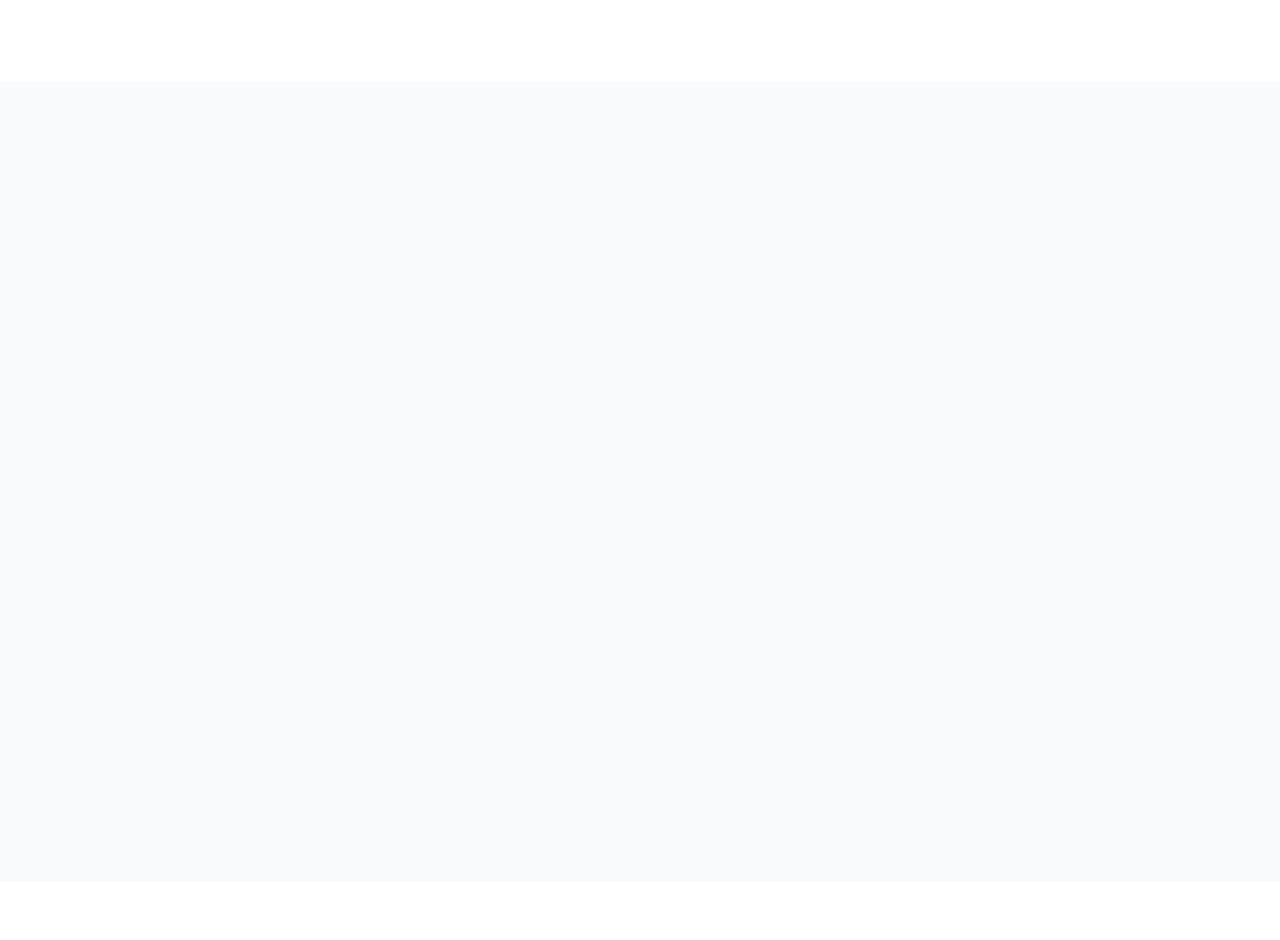
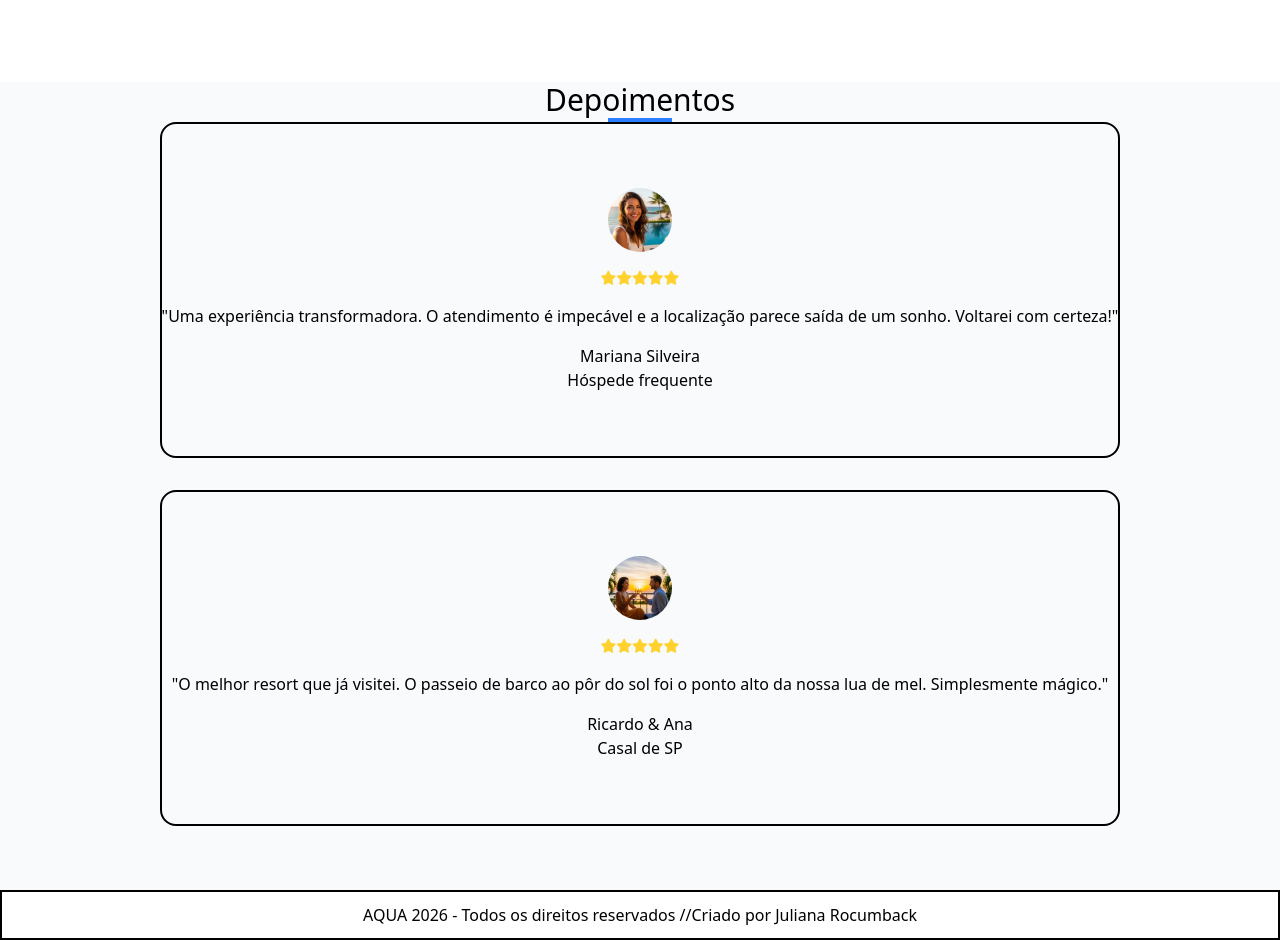
Before and after one commit to julianarocumback/aqua, a React (Vite) app: page / in a window 1280 px wide. Shown: the part 3700-4640 px from the top of the page. Before the commit the page ends 4582 px from the top, so only its background shows below. Built offline with nearby package versions, Linux system fonts and the light colour scheme.

Commit message:
Arrumando depoimentos

```diff
--- a/src/App.jsx
+++ b/src/App.jsx
@@ -4,6 +4,7 @@ import Activities from './components/activities/Activities'
 import Gallery from './components/gallery/Gallery'
 import Reserve from './components/reserve/Reserve'
 import Testimony from './components/testimony/Testimony'
+import Footer from './components/footer/Footer'
 
 function App() {
 
@@ -15,6 +16,7 @@ function App() {
       <Gallery/>
       <Reserve/>
       <Testimony/>
+      <Footer/>
     </>
   )
 }
--- /dev/null
+++ b/src/components/footer/Footer.jsx
@@ -0,0 +1,8 @@
+export default function Footer() {
+    return (
+        <div className=" border-2 h-[50px] flex items-center justify-center font-medium">
+            <span>AQUA 2026 - Todos os direitos reservados //  </span>
+            <a href="https://julianarocumback.dev">Criado por Juliana Rocumback</a>
+        </div>
+    )
+}
--- a/src/components/testimony/Testimony.jsx
+++ b/src/components/testimony/Testimony.jsx
@@ -1,7 +1,56 @@
+import Mariana from './mariana.png'
+import Ricardo from './ricardo.png'
+
 export default function Testimony() {
     return (
-        <section className="bg-[#f8fafc] h-screen">
+        <section className="bg-[#f8fafc] relative px-8 pb-16">
+            <div className="flex flex-col items-center w-full px-4">
+                <h2 className="text-3xl">Depoimentos</h2>
+                <div className="h-1 w-16 bg-blue-500"></div>
 
+                <div className="flex flex-col gap-8">
+                    <div className='border-2 flex flex-col items-center text-center rounded-2xl py-16 gap-4'>
+                        <div className='h-16 w-16 rounded-full overflow-hidden'>
+                            <img className='' src={Mariana} alt="" />
+                        </div>
+                        <span className='text-amber-300 text-sm'>
+                            <i class="fa-solid fa-star"></i>
+                            <i class="fa-solid fa-star"></i>
+                            <i class="fa-solid fa-star"></i>
+                            <i class="fa-solid fa-star"></i>
+                            <i class="fa-solid fa-star"></i>
+                        </span>
+                        <p>"Uma experiência transformadora. O atendimento é impecável e a localização parece saída de um sonho. Voltarei com certeza!"</p>
+                        <div className='flex flex-col'>
+                            <span>Mariana Silveira</span>
+                            <span>Hóspede frequente</span>
+
+                        </div>
+                    </div>
+
+                    <div className='border-2 flex flex-col items-center text-center rounded-2xl py-16 gap-4'>
+                        <div className='h-16 w-16 rounded-full overflow-hidden'>
+                            <img className='' src={Ricardo} alt="" />
+                        </div>
+                        <span className='text-amber-300 text-sm'>
+                            <i class="fa-solid fa-star"></i>
+                            <i class="fa-solid fa-star"></i>
+                            <i class="fa-solid fa-star"></i>
+                            <i class="fa-solid fa-star"></i>
+                            <i class="fa-solid fa-star"></i>
+                        </span>
+                        <p>"O melhor resort que já visitei. O passeio de barco ao pôr do sol foi o ponto alto da nossa lua de mel. Simplesmente mágico."</p>
+                        <div className='flex flex-col'>
+                            <span>Ricardo & Ana</span>
+                            <span>Casal de SP</span>
+
+                        </div>
+                    </div>
+
+                </div>
+
+
+            </div>
 
         </section>
     )
```
Also changed, not shown: src/components/testimony/mariana.png (added), src/components/testimony/ricardo.png (added).
